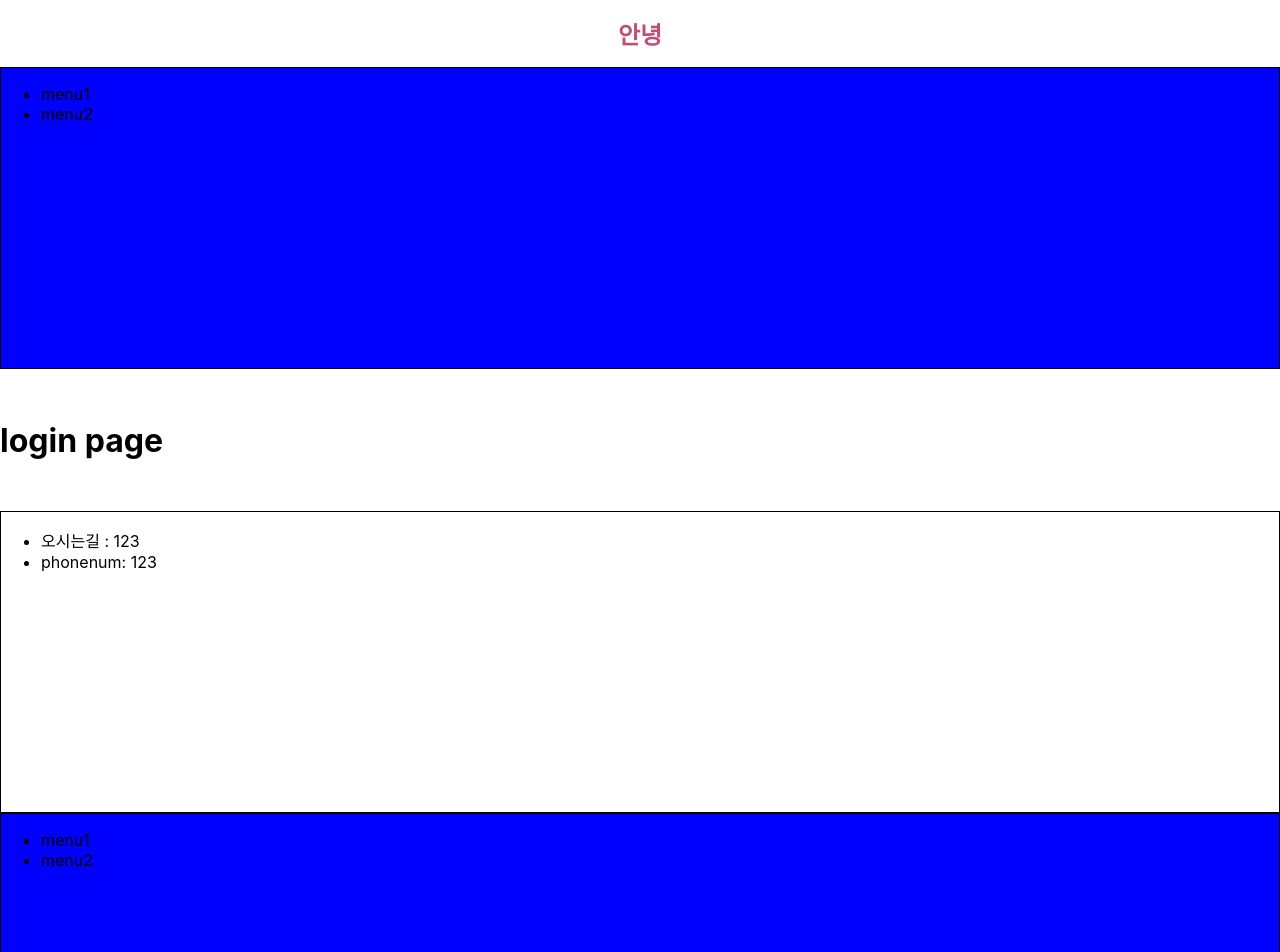
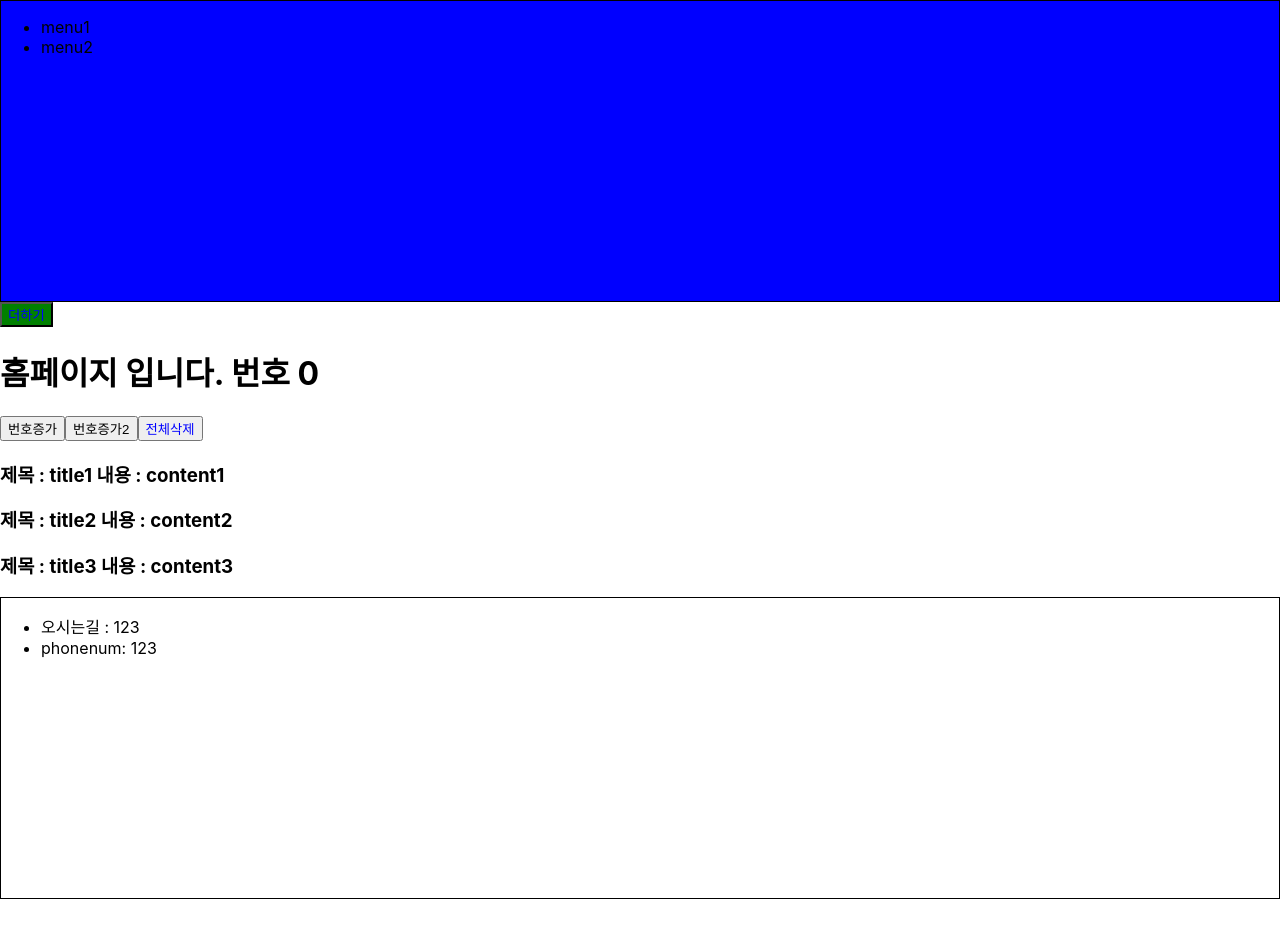
Before and after one commit to hyowonlee/my-app, a React (Create React App) app: page / in a window 1280 px wide. Shown: the top 952 px of the page. After the commit the page ends 899 px from the top, so only its background shows below. Built offline with nearby package versions, Linux system fonts and the light colour scheme.

Commit message:
minor commit

```diff
--- a/package.json
+++ b/package.json
@@ -8,6 +8,7 @@
     "@testing-library/user-event": "^13.5.0",
     "react": "^18.2.0",
     "react-dom": "^18.2.0",
+    "react-router-dom": "^6.16.0",
     "react-scripts": "^5.0.1",
     "styled-components": "^6.0.7",
     "web-vitals": "^2.1.4"
--- a/src/App.js
+++ b/src/App.js
@@ -7,16 +7,17 @@ import Footer from './components/Footer';
 import Login from './components/login/Login';
 import LoginPage from './pages/LoginPage';
 import HomePage from './pages/HomePage';
+import { Route, Routes } from 'react-router-dom';
 
 function App() {
   return (
     <div>
-      <Title>안녕</Title>
-      {/* pages 폴더 안의 로그인 페이지라는 컴포넌트를 사용해 여러개의 컴포넌트를 한번에 조합해서 페이지를 만듬
-      이런식으로 component로 관리하면 나중에 특정 component만 재랜더링이 필요할때
-      컴포넌트별로 return 리소스 관리도 가능해서 좋다*/}
-      <LoginPage />
-      <HomePage />
+      <Header />
+      <Routes>
+        <Route path="/" exact={true} element={<HomePage />} />
+        <Route path="/login" exact={true} element={<LoginPage />} />
+      </Routes>
+      <Footer />
     </div>
   );
 }
--- a/src/index.js
+++ b/src/index.js
@@ -3,12 +3,13 @@ import ReactDOM from 'react-dom/client';
 import './index.css';
 import App from './App';
 import reportWebVitals from './reportWebVitals';
+import { BrowserRouter } from 'react-router-dom';
 
 const root = ReactDOM.createRoot(document.getElementById('root'));
 root.render(
-
+  <BrowserRouter>
     <App />
-
+  </BrowserRouter>,
 );
 
 // If you want to start measuring performance in your app, pass a function
--- a/src/pages/HomePage.js
+++ b/src/pages/HomePage.js
@@ -35,7 +35,6 @@ const HomePage = () => {
 
   return (
     <div>
-      <Header />
       {/* 이런식으로 tag의 속성처럼 값을 적어주면 해당 컴포넌트로 값이 넘어가는데 이걸 props라 한다 */}
       <Home
         boards={boards}
@@ -45,7 +44,6 @@ const HomePage = () => {
         setNumber={setNumber}
         increaseNumber={increaseNumber}
       />
-      <Footer />
     </div>
   );
 };
--- a/src/pages/LoginPage.js
+++ b/src/pages/LoginPage.js
@@ -7,13 +7,7 @@ import Footer from '../components/Footer';
 //메인 페이지에선 이 컴포넌트만 작성해주면 안에 있는 3개 컴포넌트를 한번에 생성
 //재사용도 굉장히 편하다
 const LoginPage = () => {
-  return (
-    <div>
-      <Header />
-      <Login></Login>
-      <Footer />
-    </div>
-  );
+  return <Login></Login>;
 };
 
 export default LoginPage;
```
Also changed, not shown: 1 other file (tests, documents, lock files or other folders).
